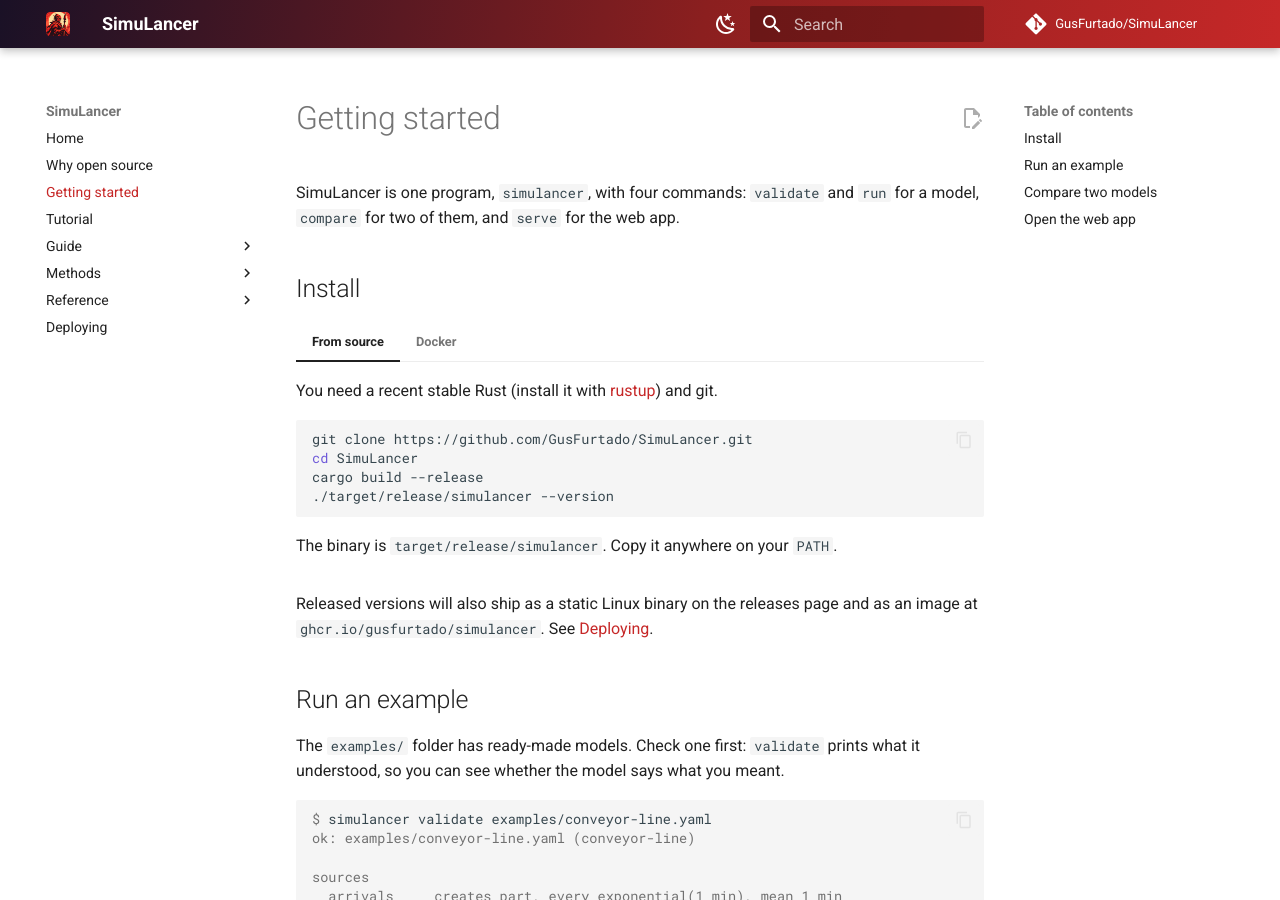
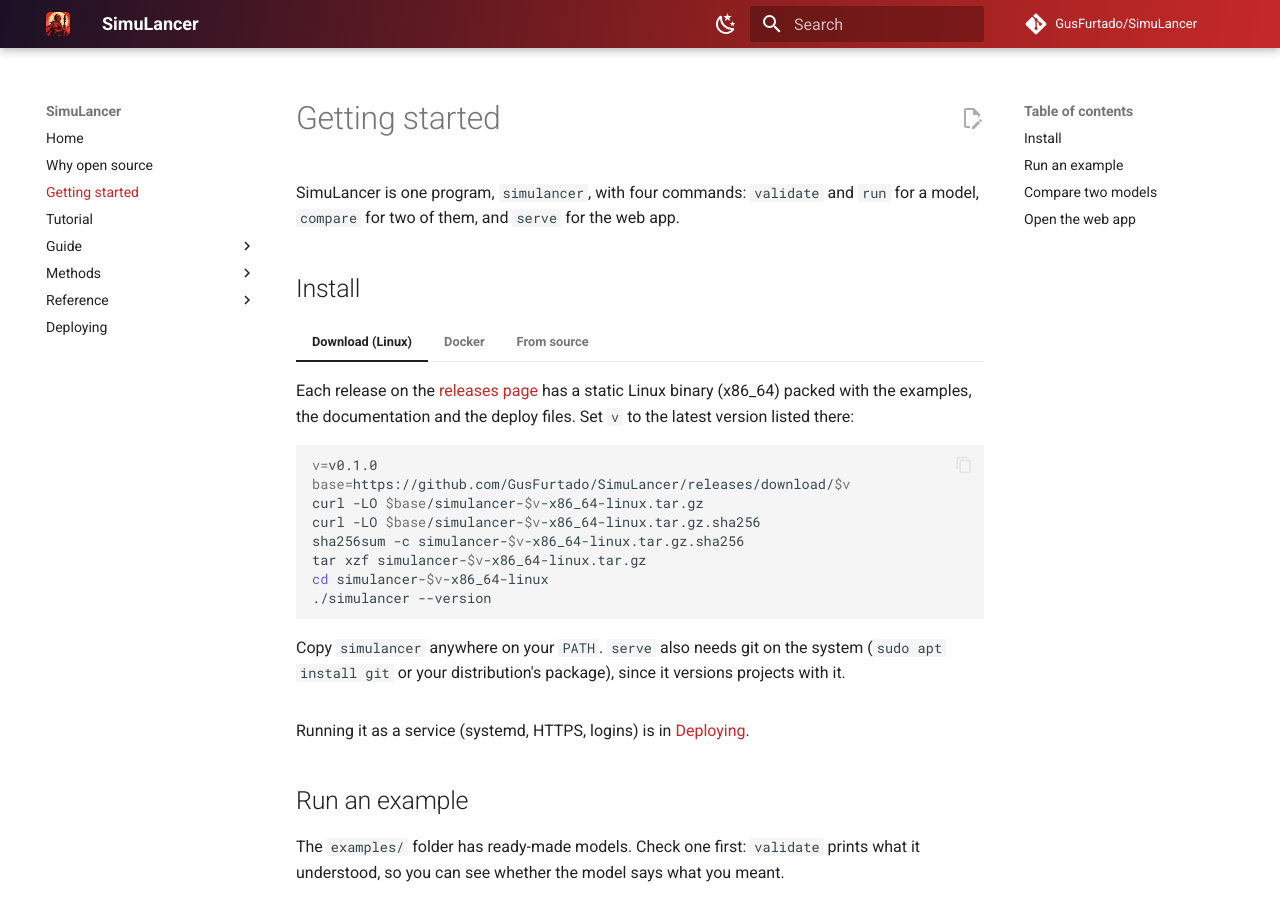
Before and after one commit to GusFurtado/SimuLancer, an MkDocs documentation site: the page built from docs/getting-started.md, in a window 1280 px wide and 900 px high. Built offline with MkDocs 1.6.1 and Material for MkDocs 9.7.7, drawn with Linux system fonts in a browser that asks for light colours; comment, search, counter and statistics services are not loaded.

Commit message:
Put the release download first in Getting started (#109)
The install tabs now start with the static Linux binary from the releases
page (with its checksum), then the published Docker image, then building
from source. The README points to the releases page for the binary.

Closes #91 once v0.1.0 is published.

Co-authored-by: Claude Opus 5.5 <noreply@anthropic.com>

````diff
--- a/docs/getting-started.md
+++ b/docs/getting-started.md
@@ -4,9 +4,34 @@ SimuLancer is one program, `simulancer`, with four commands: `validate` and `run
 
 ## Install
 
+=== "Download (Linux)"
+
+    Each release on the [releases page](https://github.com/GusFurtado/SimuLancer/releases) has a static Linux binary (x86_64) packed with the examples, the documentation and the deploy files. Set `v` to the latest version listed there:
+
+    ```sh
+    v=v0.1.0
+    base=https://github.com/GusFurtado/SimuLancer/releases/download/$v
+    curl -LO $base/simulancer-$v-x86_64-linux.tar.gz
+    curl -LO $base/simulancer-$v-x86_64-linux.tar.gz.sha256
+    sha256sum -c simulancer-$v-x86_64-linux.tar.gz.sha256
+    tar xzf simulancer-$v-x86_64-linux.tar.gz
+    cd simulancer-$v-x86_64-linux
+    ./simulancer --version
+    ```
+
+    Copy `simulancer` anywhere on your `PATH`. `serve` also needs git on the system (`sudo apt install git` or your distribution's package), since it versions projects with it.
+
+=== "Docker"
+
+    ```sh
+    docker run -d --name simulancer -p 127.0.0.1:8080:8080 -v simulancer-data:/data ghcr.io/gusfurtado/simulancer:latest
+    ```
+
+    The image runs the web app and includes git. Open <http://localhost:8080>.
+
 === "From source"
 
-    You need a recent stable Rust (install it with [rustup](https://rustup.rs)) and git.
+    You need a recent stable Rust (install it with [rustup](https://rustup.rs)) and git. There are no release builds for Windows or macOS yet.
 
     ```sh
     git clone https://github.com/GusFurtado/SimuLancer.git
@@ -17,18 +42,7 @@ SimuLancer is one program, `simulancer`, with four commands: `validate` and `run
 
     The binary is `target/release/simulancer`. Copy it anywhere on your `PATH`.
 
-=== "Docker"
-
-    ```sh
-    git clone https://github.com/GusFurtado/SimuLancer.git
-    cd SimuLancer
-    docker build -t simulancer .
-    docker run -d --name simulancer -p 127.0.0.1:8080:8080 -v simulancer-data:/data simulancer
-    ```
-
-    The image runs the web app. Open <http://localhost:8080>.
-
-Released versions will also ship as a static Linux binary on the releases page and as an image at `ghcr.io/gusfurtado/simulancer`. See [Deploying](deploy.md).
+Running it as a service (systemd, HTTPS, logins) is in [Deploying](deploy.md).
 
 ## Run an example
 
````
Also changed, not shown: README.md (+1 -1 lines).
